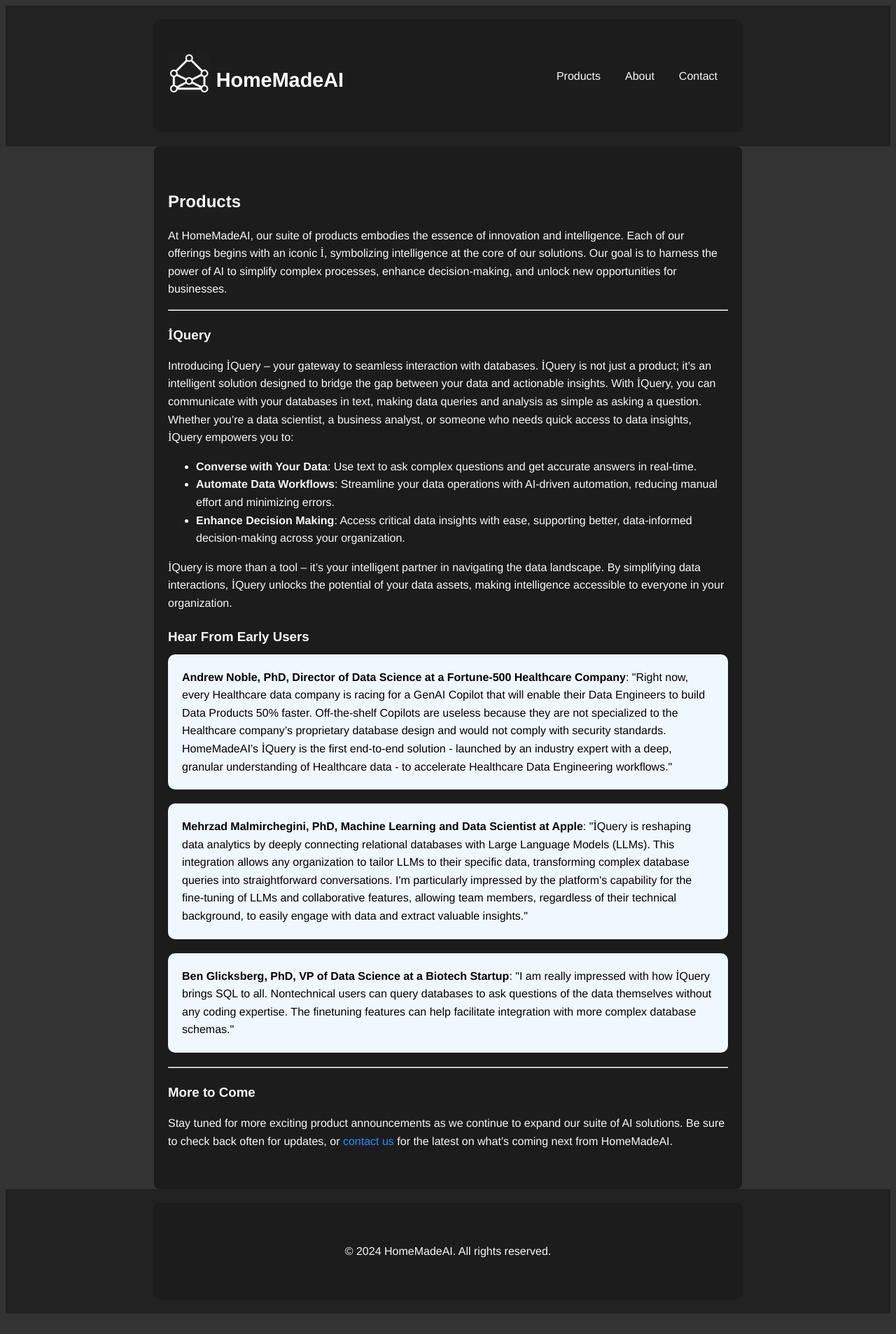
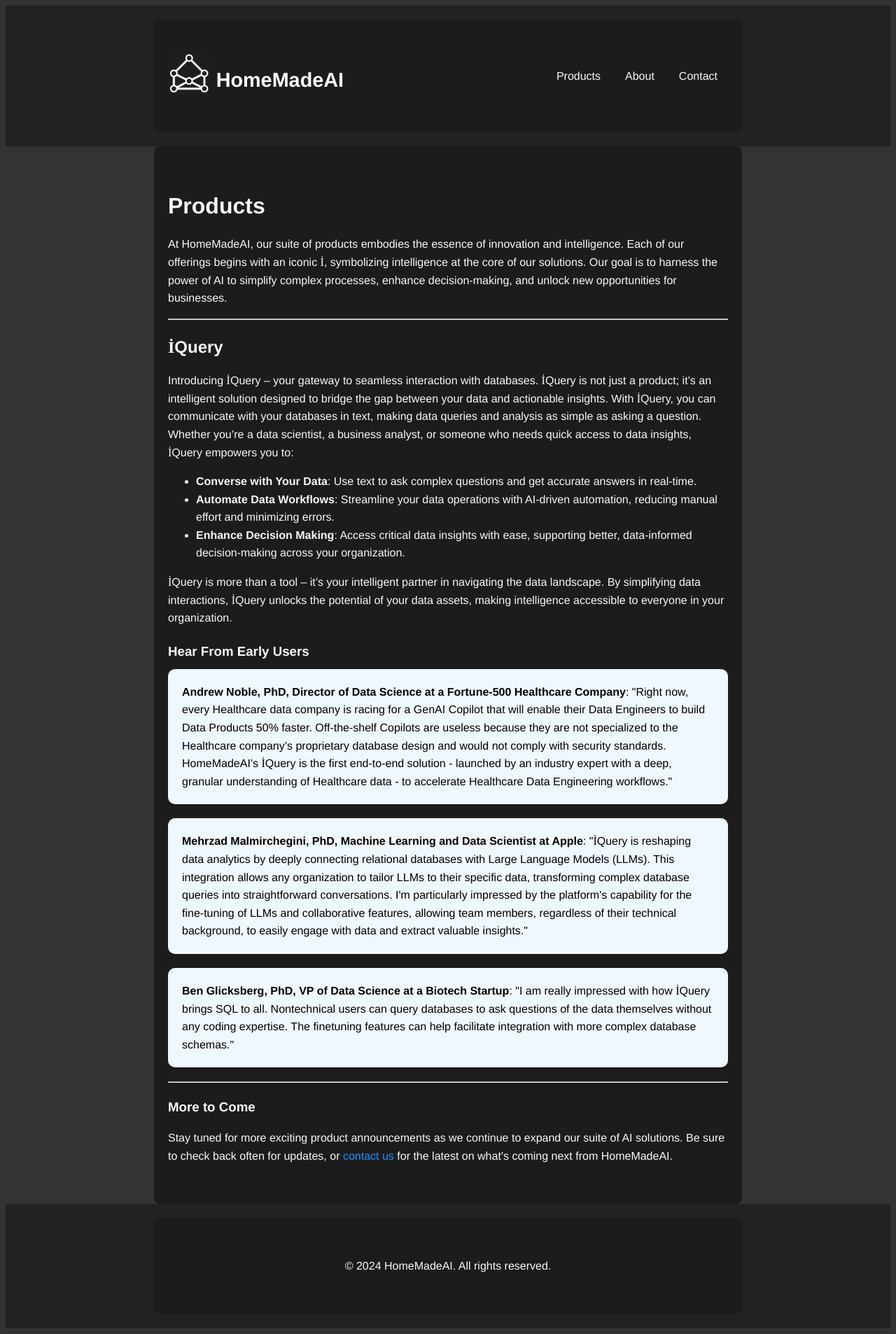
Before and after one commit to hosshonarvar/homemadeai.co, a Jekyll site: the page built from products.markdown, in a window 1280 px wide. Shown: the whole page at 70% size. Built offline with Jekyll 4.4.1, drawn with Linux system fonts in a browser that asks for light colours; before the commit the page ends 1885 px from its top, so only the background shows below that.

```diff
--- a/about.markdown
+++ b/about.markdown
@@ -4,7 +4,7 @@ title: About
 permalink: /about/
 ---
 
-## Meet Our Founder
+# Meet Our Founder
 
 HomeMadeAI was founded by Hoss Honarvar, whose journey in AI has been both diverse and impactful. With over five years of dedicated experience in the AI sector, particularly within the insurance and healthcare industries, Hoss has been integrating advanced AI solutions to solve real-world problems.
 
--- a/products.markdown
+++ b/products.markdown
@@ -4,12 +4,12 @@ title: Products
 permalink: /products/
 ---
 
-## Products
+# Products
 At HomeMadeAI, our suite of products embodies the essence of innovation and intelligence. Each of our offerings begins with an iconic <span style="font-family: Times New Roman, serif;">İ</span>, symbolizing intelligence at the core of our solutions. Our goal is to harness the power of AI to simplify complex processes, enhance decision-making, and unlock new opportunities for businesses.
 
 ---
 
-### <span style="font-family: Times New Roman, serif;">İ</span>Query
+## <span style="font-family: Times New Roman, serif;">İ</span>Query
 
 Introducing <span style="font-family: Times New Roman, serif;">İ</span>Query – your gateway to seamless interaction with databases. <span style="font-family: Times New Roman, serif;">İ</span>Query is not just a product; it's an intelligent solution designed to bridge the gap between your data and actionable insights. With <span style="font-family: Times New Roman, serif;">İ</span>Query, you can communicate with your databases in text, making data queries and analysis as simple as asking a question. Whether you're a data scientist, a business analyst, or someone who needs quick access to data insights, <span style="font-family: Times New Roman, serif;">İ</span>Query empowers you to:
 
```
